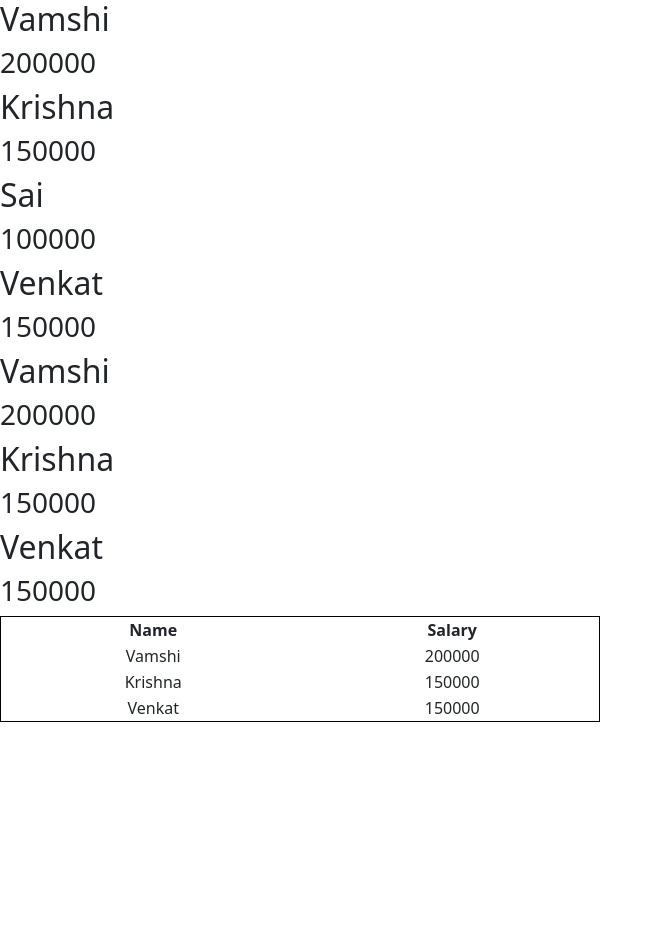
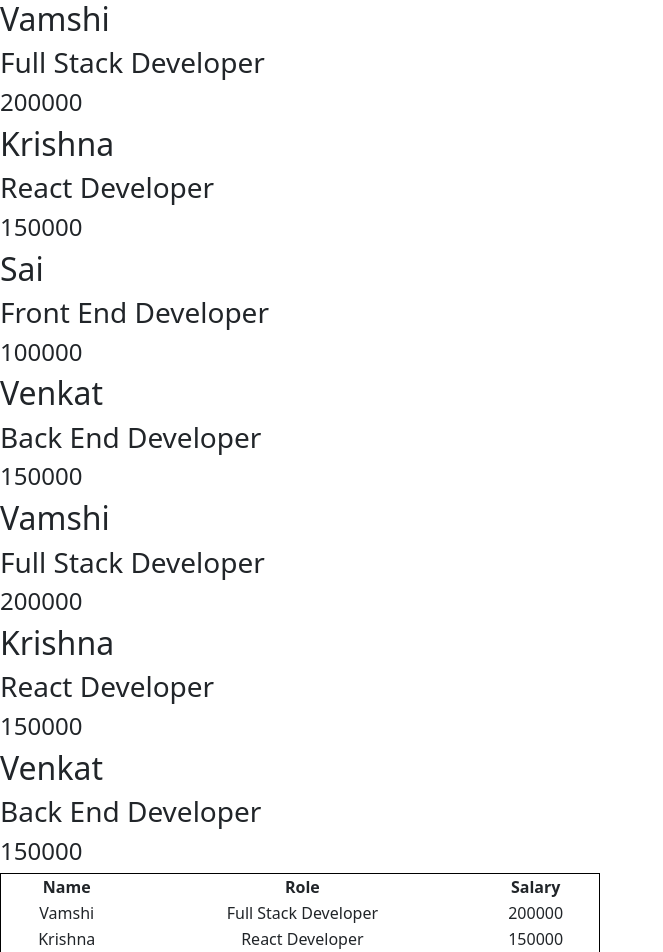
Before and after one commit to Vamshii17/REACT_PRACTICE, a React (Create React App) app: page / in a window 1280 px wide. Shown: the top 952 px of the page, without its empty margins (0-663 px from the left). Before the commit the page ends 800 px from the top, so only its background shows below. Built offline with nearby package versions, Linux system fonts and the light colour scheme.

Commit message:
Array Methods

```diff
--- a/src/Components/ArrayMethods/ArrayFilter.js
+++ b/src/Components/ArrayMethods/ArrayFilter.js
@@ -31,7 +31,8 @@ const FilterMethod = () => {
             {filteredEmployees.map(eachEmployee => (
                 <>
                     <h2>{eachEmployee.name}</h2>
-                    <h3>{eachEmployee.salary}</h3>
+                    <h3>{eachEmployee.role}</h3>
+                    <h4>{eachEmployee.salary}</h4>
                 </>
             ))}
         </>
--- a/src/Components/ArrayMethods/ArrayFilterinTable.js
+++ b/src/Components/ArrayMethods/ArrayFilterinTable.js
@@ -31,6 +31,7 @@ const FilterMethodinTable = () => {
         <table>
             <tr>
                 <th>{"Name"}</th>
+                <th>{"Role"}</th>
                 <th>{"Salary"}</th>
             </tr>
             {
@@ -38,6 +39,7 @@ const FilterMethodinTable = () => {
                 <>
                     <tr>
                         <td>{eachEmployee.name}</td>
+                        <td>{eachEmployee.role}</td>
                         <td>{eachEmployee.salary}</td>
                     </tr>
                 </>
--- a/src/Components/ArrayMethods/ArrayMap.js
+++ b/src/Components/ArrayMethods/ArrayMap.js
@@ -24,7 +24,8 @@ const MapMethod=()=>{
                 return(
                     <>
                     <h2>{eachEmployee.name}</h2>
-                    <h3>{eachEmployee.salary}</h3>
+                    <h3>{eachEmployee.role}</h3>
+                    <h4>{eachEmployee.salary}</h4>
                     </>
                 )
             })
```
